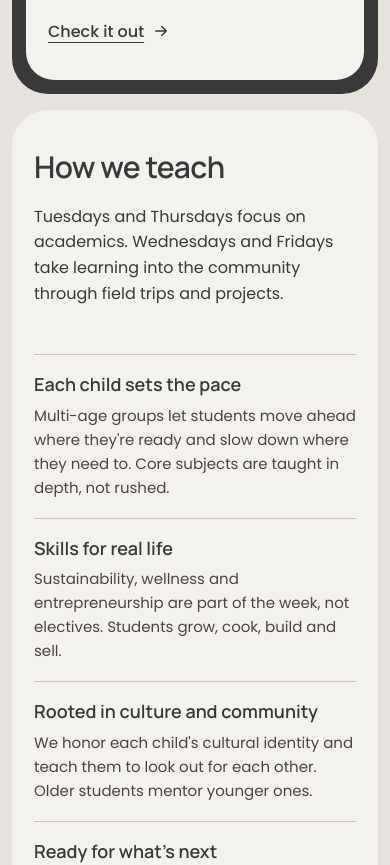
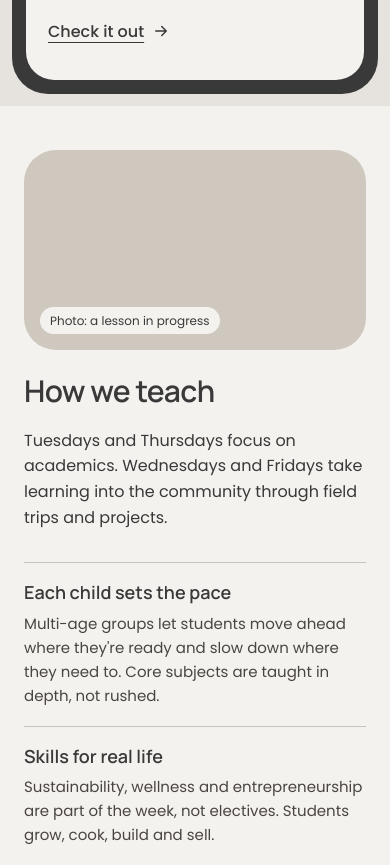
Before and after one commit to lbmsystems/lbmsystems.github.io, a plain HTML site: page rooted-draft/index.html in a window 390 px wide. Shown: the part 4534-5399 px from the top of the page. Drawn offline with Linux system fonts and the light colour scheme.

Commit message:
Make How we teach a full-width band with a balancing photo
Drops the rounded card for an edge-to-edge band, adds a photo slot
above the heading so both columns end together, and fixes the
mobile layout so the row descriptions wrap inside the screen.

Co-Authored-By: Claude Opus 5.5 <noreply@anthropic.com>
Claude-Session: https://claude.ai/code/session_01SPCoSKQ9UNgYcUFhkiPoHU

```diff
--- a/rooted-draft/index.html
+++ b/rooted-draft/index.html
@@ -129,7 +129,11 @@ p{margin:0}
 .pd-actions small{font-size:14px;color:var(--muted)}
 
 /* Approach */
-.approach{background:var(--paper);border-radius:48px;margin-top:16px}
+.approach.wrap{background:var(--paper);border-radius:0;max-width:none;margin:16px -16px 0}
+.approach .split{max-width:1232px;margin:0 auto}
+.teach-lead{display:flex;flex-direction:column}
+.teach-photo{flex:1 1 auto;min-height:240px;margin-bottom:32px;background:#CFC8BF;border-radius:32px;display:flex;align-items:flex-end;padding:16px}
+.teach-photo span{font-size:12px;background:var(--paper);padding:4px 10px;border-radius:999px}
 .row{display:flex;flex-wrap:wrap;gap:8px 48px;padding:32px 0;border-top:1px solid var(--line)}
 .row h3{flex:1 1 220px;font-size:22px;line-height:1.25}
 .row p{flex:2 1 340px;color:var(--ink-2)}
@@ -224,7 +228,10 @@ p{margin:0}
   .pd-gallery{grid-template-columns:1fr 1fr;grid-template-rows:160px 100px}
   .pd-actions{margin:0 -20px -24px;padding:16px 20px 20px}
   .pd-gallery .ph:first-child{grid-row:auto;grid-column:span 2}
-  .approach{border-radius:36px;padding:40px 22px 12px}
+  .approach.wrap{border-radius:0;margin:12px -12px 0;padding:44px 24px 20px}
+  .approach .split{flex-direction:column;gap:32px}
+  .approach .lead,.approach .body{flex:none;width:100%}
+  .teach-photo{flex:none;min-height:200px;margin-bottom:24px}
   .row{padding:18px 0}
   .row h3{font-size:18px}
   .row p{font-size:15px}
@@ -329,7 +336,8 @@ p{margin:0}
 
 <section id="approach" class="section approach wrap">
   <div class="split">
-    <div class="lead">
+    <div class="lead teach-lead">
+      <div class="teach-photo" role="img" aria-label="Photo placeholder: a lesson in progress"><span>Photo: a lesson in progress</span></div>
       <h2 class="h-xl">How we teach</h2>
       <p class="lead-sub ink">Tuesdays and Thursdays focus on academics. Wednesdays and Fridays take learning into the community through field trips and projects.</p>
     </div>
```
